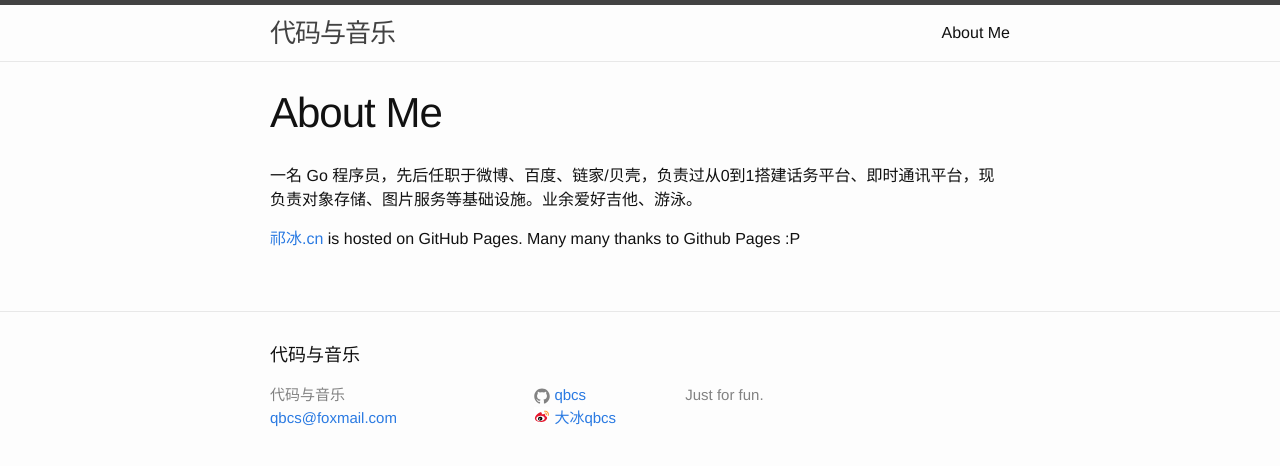
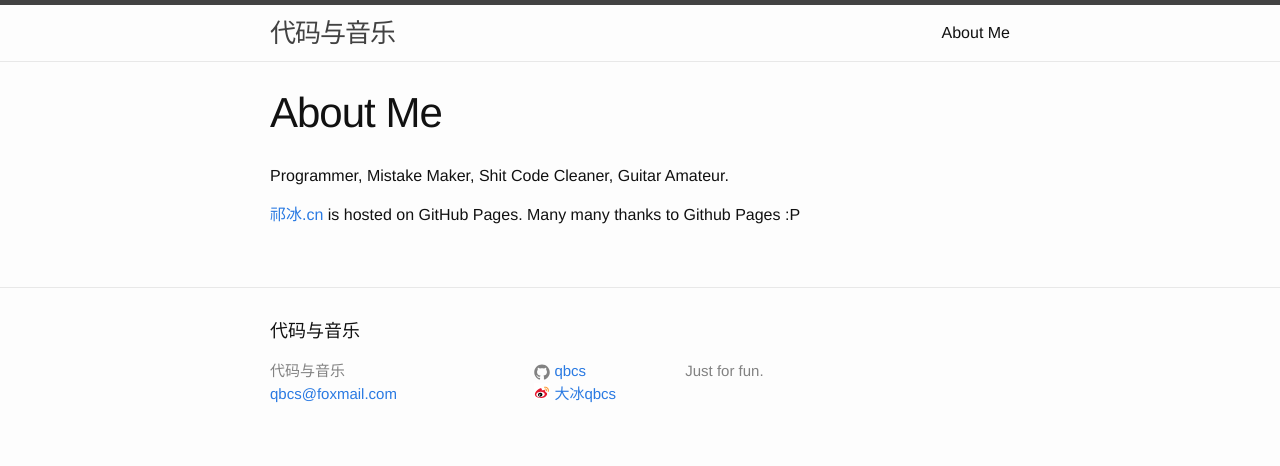
Before and after one commit to bingful/bingful.github.io, a Jekyll site: the page built from about.md, in a window 1280 px wide. Shown: the top 466 px of the page. Built offline with Jekyll 4.4.1, drawn with Linux system fonts in a browser that asks for light colours.

Commit message:
jekyll rebuild and sync to github

```diff
--- a/about.md
+++ b/about.md
@@ -4,6 +4,10 @@ title: About Me
 permalink: /about-me/
 ---
 
+Programmer, Mistake Maker, Shit Code Cleaner, Guitar Amateur.
+
+<!--
 一名 Go 程序员，先后任职于微博、百度、链家/贝壳，负责过从0到1搭建话务平台、即时通讯平台，现负责对象存储、图片服务等基础设施。业余爱好吉他、游泳。
+-->
 
 [祁冰.cn](http://祁冰.cn/) is hosted on GitHub Pages. Many many thanks to Github Pages :P
```
